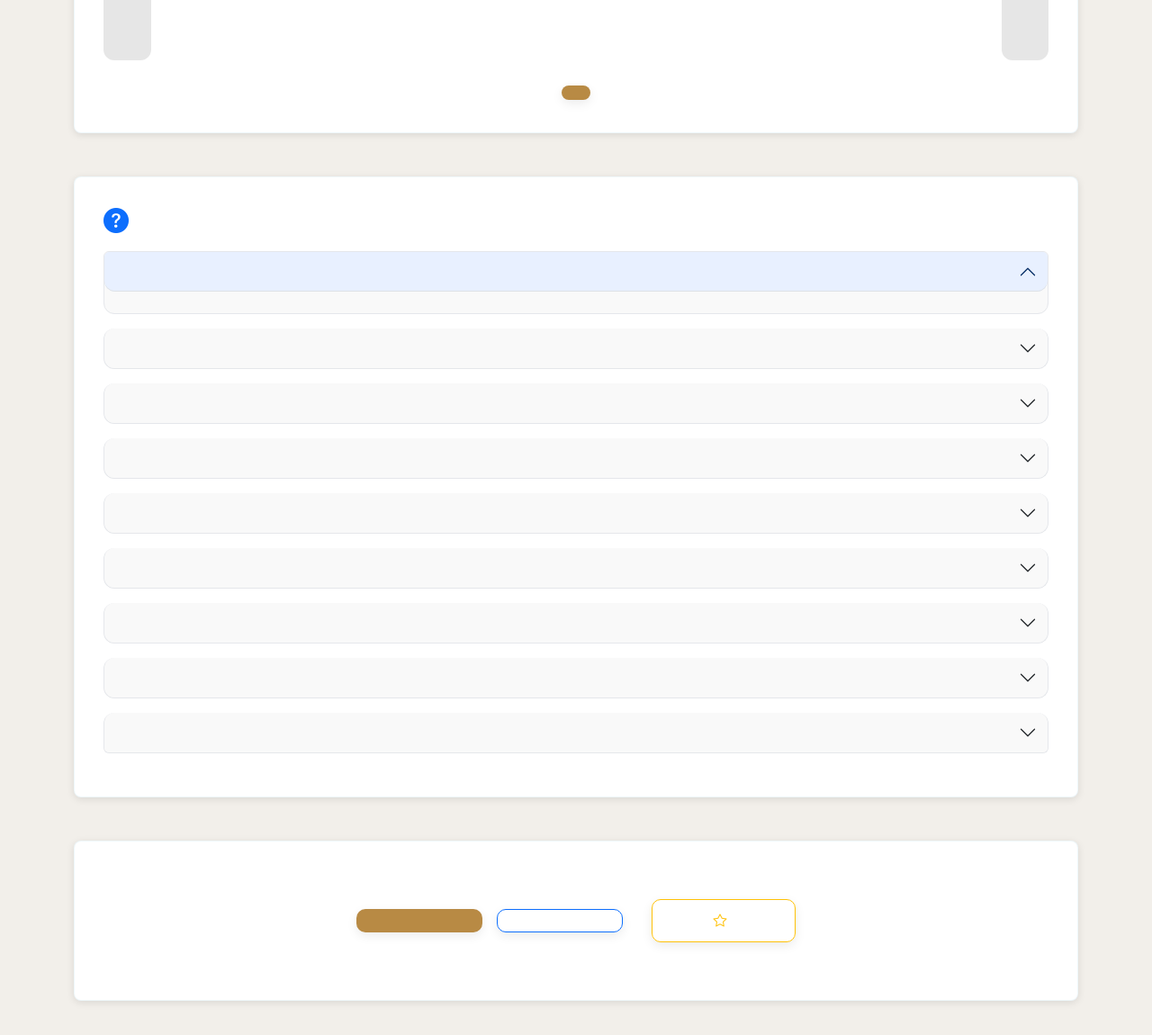
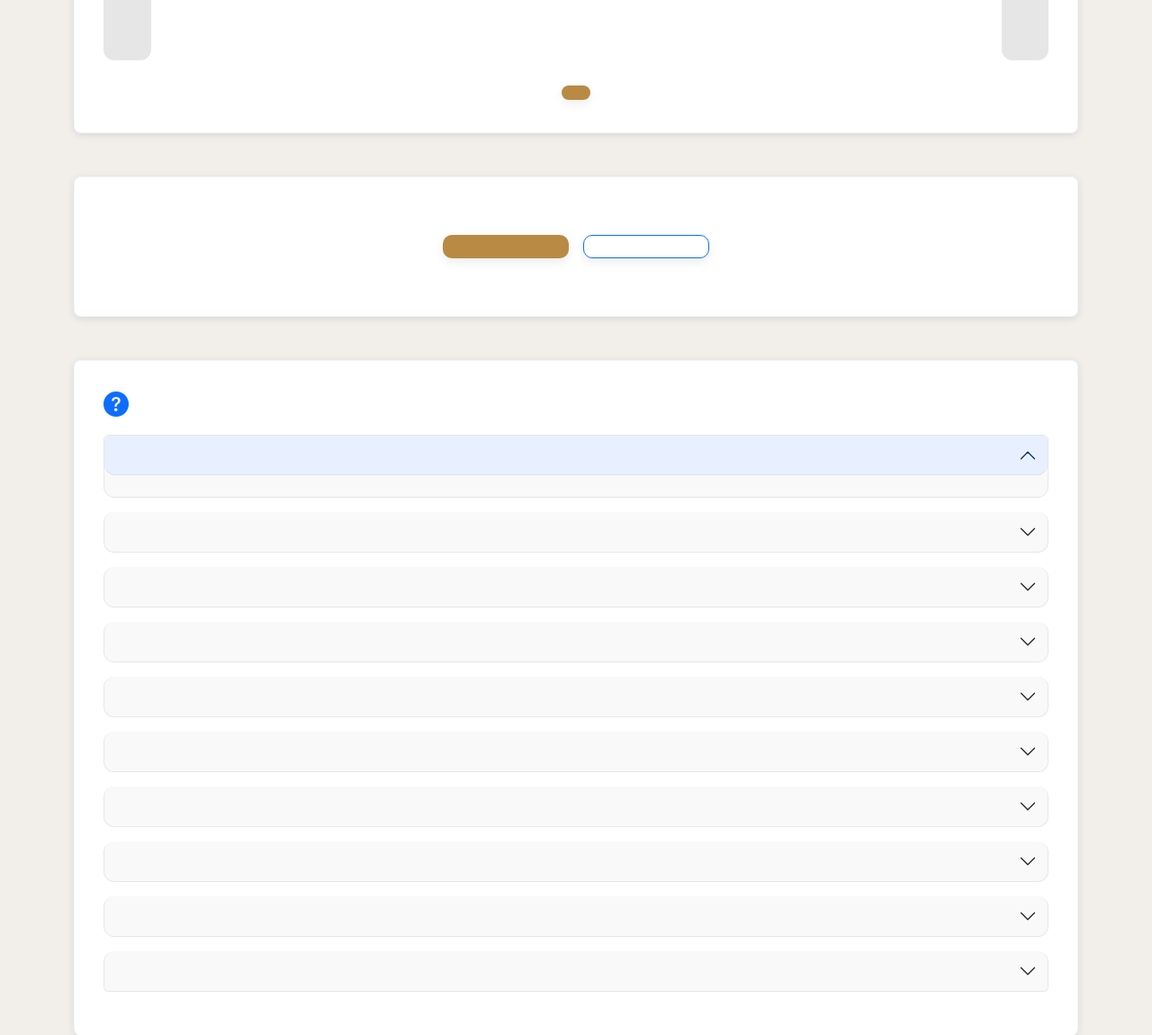
Before and after one commit to ficore-africa/PERSONAL_FINANCE, a Python web app: template personal_finance/templates/general/landingpage.html in a window 1280 px wide. Shown: the part 2036-3186 px from the top of the page at 90% size. Run offline with Jinja, Linux system fonts and the light colour scheme; the template is opened without the code that fills it: most values are stand-ins (such as "Sample title", 1, 10 or a date in 2020); some libraries are stand-ins or nearby versions.

Commit message:
Update landingpage.html

```diff
--- a/personal_finance/templates/general/landingpage.html
+++ b/personal_finance/templates/general/landingpage.html
@@ -9,8 +9,8 @@
         <div class="hero-actions">
             <!-- Primary Auth Actions -->
             <div class="auth-buttons">
-                <a href="{{ url_for('users.signup') }}" class="btn btn-primary btn-lg" data-bs-toggle="tooltip" data-bs-title="{{ t('general_signup_tooltip', default='Create your FiCore Africa account') | e }}">
-                    <i class="bi bi-person-plus me-2"></i>{{ t('general_signup', default='Sign Up') | e }}
+                <a href="{{ url_for('users.signup') }}" class="btn btn-primary btn-lg" data-bs-toggle="tooltip" data-bs-title="{{ t('general_signup_tooltip', default='Create your FiCore Africa account for free personal finance tracking') | e }}">
+                    <i class="bi bi-person-plus me-2"></i>{{ t('general_signup', default='Start for Free') | e }} <span class="badge bg-light text-dark ms-2"><strong>Free Personal Finance Tracking</strong></span>
                 </a>
                 <a href="{{ url_for('users.login') }}" class="btn btn-outline-primary btn-lg" data-bs-toggle="tooltip" data-bs-title="{{ t('general_login_tooltip', default='Log in to your account') | e }}">
                     <i class="bi bi-box-arrow-in-right me-2"></i>{{ t('general_login', default='Log In') | e }}
@@ -221,6 +221,18 @@
         </div>
     </div>
 
+    <!-- Call to Action -->
+    <div class="section-card mt-5 text-center">
+        <h3 class="section-title">{{ t('general_ready_to_start', default='Ready to Take Control of Your Finances?') | e }}</h3>
+        <p class="text-muted">{{ t('general_signup_prompt', default='Sign up today to access free tools for personal finance management.') | e }}</p>
+        <div class="hero-actions">
+            <div class="auth-buttons">
+                <a href="{{ url_for('users.signup') }}" class="btn btn-primary" data-bs-toggle="tooltip" data-bs-title="{{ t('general_get_started_tooltip', default='Start your financial journey for free') | e }}">{{ t('general_get_started', default='Start for Free') | e }}</a>
+                <a href="{{ url_for('users.login') }}" class="btn btn-outline-primary" data-bs-toggle="tooltip" data-bs-title="{{ t('general_login_tooltip', default='Log in to your account') | e }}">{{ t('general_login', default='Log In') | e }}</a>
+            </div>
+        </div>
+    </div>
+
     <!-- FAQ Section -->
     <div class="section-card faq-section mt-5">
         <h2 class="section-title text-center"><i class="bi bi-question-circle-fill me-2 text-primary"></i>{{ t('general_faq', default='Frequently Asked Questions') | e }}</h2>
@@ -250,6 +262,18 @@
                 </div>
             </div>
             <div class="accordion-item">
+                <h2 class="accordion-header" id="headingFreeAccess">
+                    <button class="accordion-button collapsed" type="button" data-bs-toggle="collapse" data-bs-target="#collapseFreeAccess" aria-expanded="false" aria-controls="collapseFreeAccess">
+                        {{ t('general_faq_free_access', default='Is FiCore Africa free to use?') | e }}
+                    </button>
+                </h2>
+                <div id="collapseFreeAccess" class="accordion-collapse collapse" aria-labelledby="headingFreeAccess" data-bs-parent="#faqAccordion">
+                    <div class="accordion-body">
+                        {{ t('general_faq_free_access_answer', default='Yes, FiCore Africa’s personal finance tracking tools are currently free. Sign up to start managing your finances today.') | e }}
+                    </div>
+                </div>
+            </div>
+            <div class="accordion-item">
                 <h2 class="accordion-header" id="headingFiCoreCredits">
                     <button class="accordion-button collapsed" type="button" data-bs-toggle="collapse" data-bs-target="#collapseFiCoreCredits" aria-expanded="false" aria-controls="collapseFiCoreCredits">
                         {{ t('general_faq_ficore_credits', default='What are FiCore Credits (FCs)?') | e }}
@@ -257,7 +281,7 @@
                 </h2>
                 <div id="collapseFiCoreCredits" class="accordion-collapse collapse" aria-labelledby="headingFiCoreCredits" data-bs-parent="#faqAccordion">
                     <div class="accordion-body">
-                        {{ t('general_faq_ficore_credits_answer', default='FCs are in-app points used to access certain features on the FiCore platform, like creating budgets or tracking bills. They are not money or cryptocurrency.') | e }}
+                        {{ t('general_faq_ficore_credits_answer', default='FCs are in-app points used to access certain premium features on the FiCore platform, like advanced budgeting tools. Core features are free.') | e }}
                     </div>
                 </div>
             </div>
@@ -281,7 +305,7 @@
                 </h2>
                 <div id="collapseGetMoreFCs" class="accordion-collapse collapse" aria-labelledby="headingGetMoreFCs" data-bs-parent="#faqAccordion">
                     <div class="accordion-body">
-                        {{ t('general_faq_get_more_fcs_answer', default='You can add more FCs through your FiCore Wallet using available payment options. Look for the "Get More FCs" button in your dashboard.') | e }}
+                        {{ t('general_faq_get_more_fcs_answer', default='You can add more FCs through your FiCore Wallet using available payment options for premium features. Look for the "Get More FCs" button in your dashboard.') | e }}
                     </div>
                 </div>
             </div>
@@ -293,7 +317,7 @@
                 </h2>
                 <div id="collapseUseFCs" class="accordion-collapse collapse" aria-labelledby="headingUseFCs" data-bs-parent="#faqAccordion">
                     <div class="accordion-body">
-                        {{ t('general_faq_use_fcs_answer', default='FCs are used for actions like creating budgets, tracking bills, and managing shopping lists.') | e }}
+                        {{ t('general_faq_use_fcs_answer', default='FCs are used for premium actions like advanced budgeting, tracking bills, and managing shopping lists. Core features remain free.') | e }}
                     </div>
                 </div>
             </div>
@@ -332,23 +356,6 @@
                         {{ t('general_faq_fcs_regulated_answer', default='No. FCs are not a financial product, currency, or security. They are simply digital credits for accessing FiCore tools.') | e }}
                     </div>
                 </div>
-            </div>
-        </div>
-    </div>
-
-    <!-- Call to Action -->
-    <div class="section-card mt-5 text-center">
-        <h3 class="section-title">{{ t('general_ready_to_start', default='Ready to Take Control of Your Finances?') | e }}</h3>
-        <p class="text-muted">{{ t('general_signup_prompt', default='Sign up today to access tools for personal finance management.') | e }}</p>
-        <div class="hero-actions">
-            <div class="auth-buttons">
-                <a href="{{ url_for('users.signup') }}" class="btn btn-primary" data-bs-toggle="tooltip" data-bs-title="{{ t('general_get_started_tooltip', default='Start your financial journey') | e }}">{{ t('general_get_started', default='Get Started') | e }}</a>
-                <a href="{{ url_for('users.login') }}" class="btn btn-outline-primary" data-bs-toggle="tooltip" data-bs-title="{{ t('general_login_tooltip', default='Log in to your account') | e }}">{{ t('general_login', default='Log In') | e }}</a>
-            </div>
-            <div class="secondary-actions">
-                <a href="https://www.ficoreafrica.com/general/waitlist" class="btn btn-outline-warning" data-bs-toggle="tooltip" data-bs-title="{{ t('general_waitlist_tooltip', default='Get early access to new features') | e }}">
-                    <i class="bi bi-star me-2"></i>{{ t('general_get_early_access', default='Get Early Access') | e }}
-                </a>
             </div>
         </div>
     </div>
@@ -418,21 +425,9 @@
     justify-content: center;
 }
 
-.secondary-actions {
-    display: flex;
-    gap: 1rem;
-    flex-wrap: wrap;
-    justify-content: center;
-}
-
 .auth-buttons .btn {
     min-width: 140px;
     font-weight: 600;
-}
-
-.secondary-actions .btn {
-    min-width: 160px;
-    font-weight: 500;
 }
 
 /* Responsive adjustments */
@@ -446,12 +441,12 @@
 }
 
 @media (max-width: 576px) {
-    .auth-buttons, .secondary-actions {
+    .auth-buttons {
         flex-direction: column;
         width: 100%;
     }
 
-    .auth-buttons .btn, .secondary-actions .btn {
+    .auth-buttons .btn {
         width: 100%;
         min-width: auto;
     }
@@ -495,6 +490,7 @@ document.addEventListener('DOMContentLoaded', function() {
             });
         } catch (error) {
             console.error('Failed to initialize carousel:', error);
+            carousel.innerHTML = '<p class="text-muted text-center">Testimonials temporarily unavailable.</p>';
         }
     }
 
@@ -506,6 +502,7 @@ document.addEventListener('DOMContentLoaded', function() {
             counter.textContent = target;
         } else {
             counter.textContent = '0';
+            console.warn('Animated counter data-count attribute missing');
         }
     }
 
```
